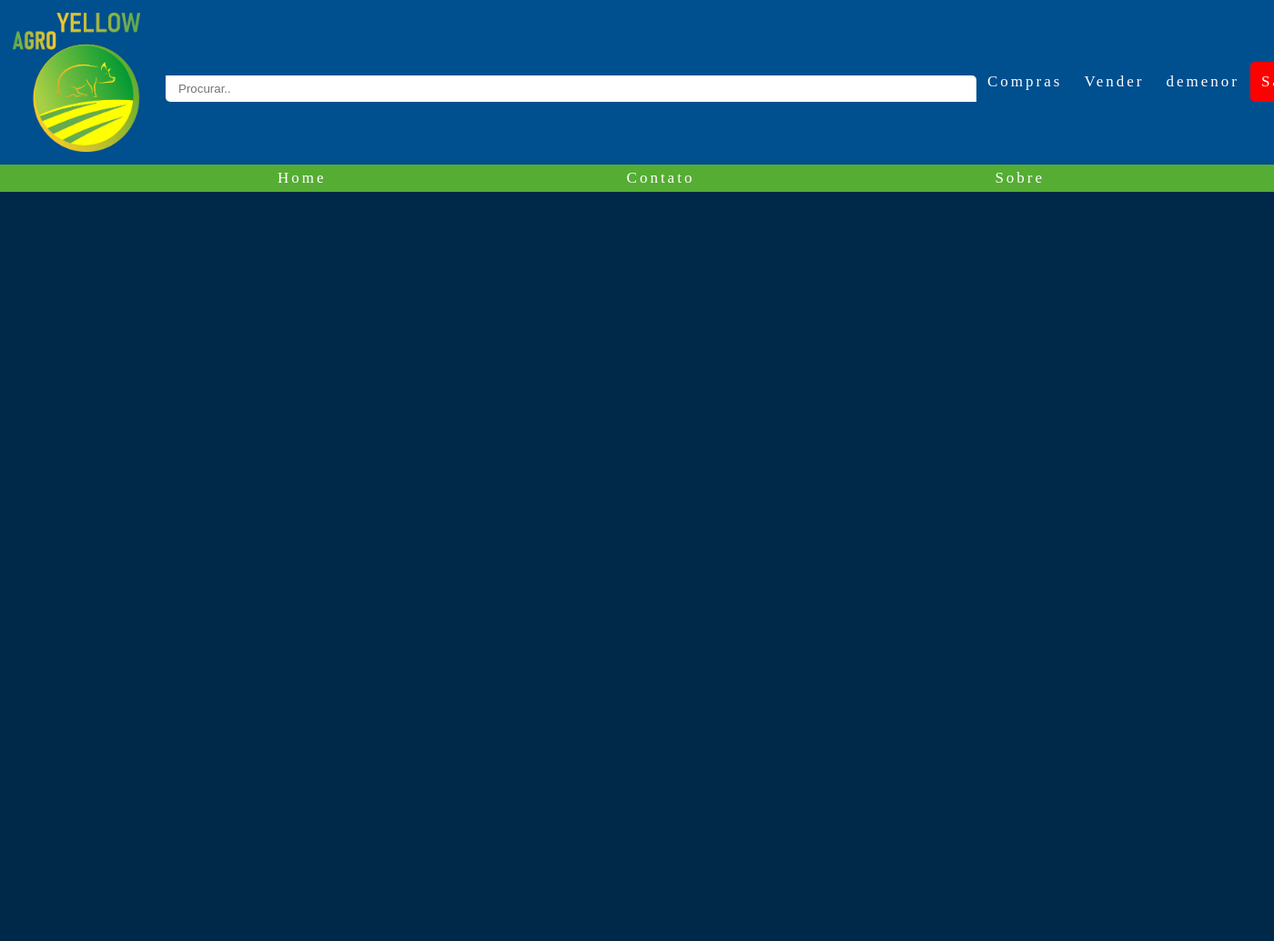
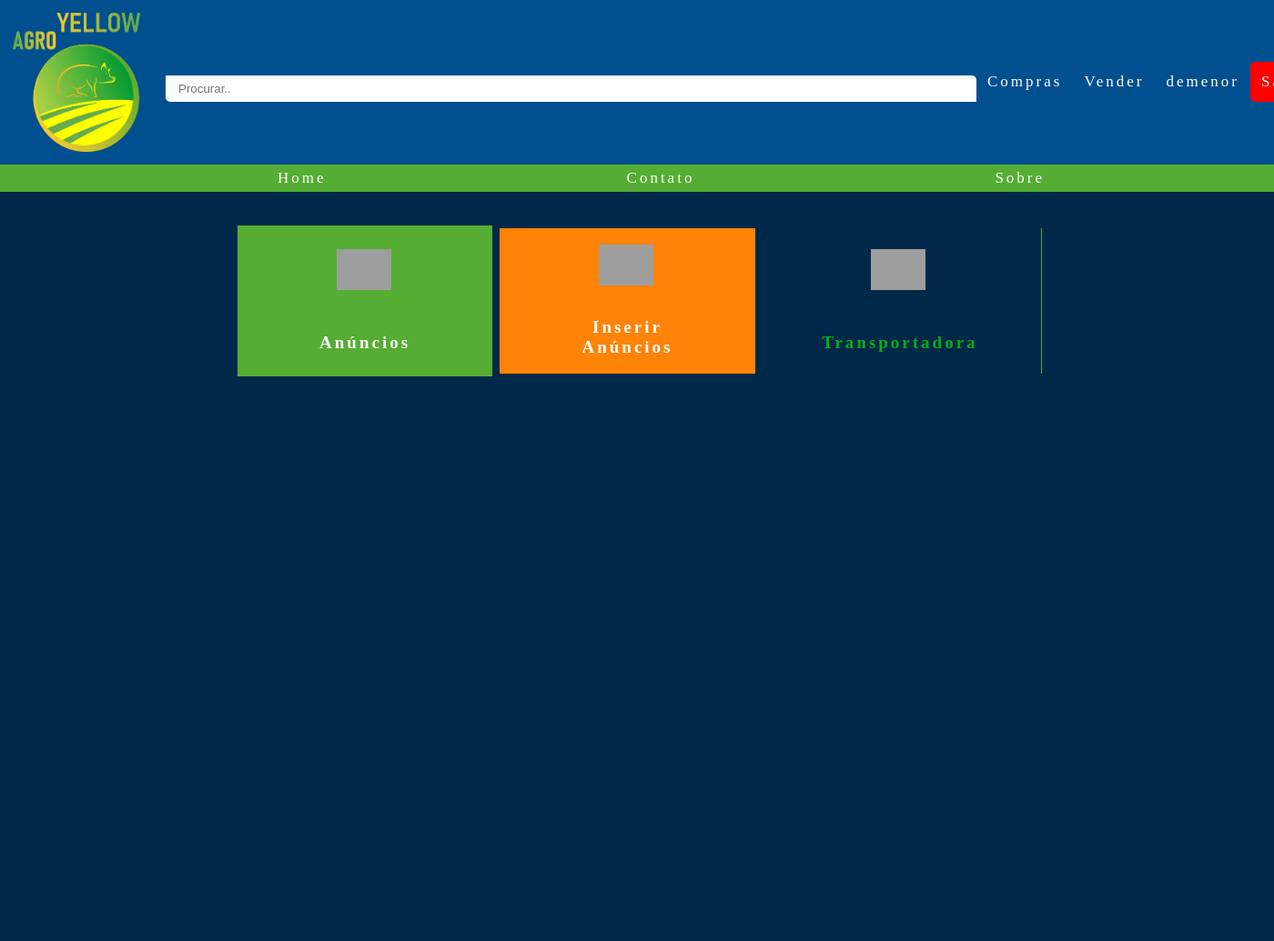
Before and after one commit to MrFahrenhei/agroyellow, a PHP site: page /home.php in a window 1400 px wide; the page is wider, and only the part inside the window is pictured. Shown: that part at 91% size. Before the commit the page ends 211 px from the top of that part, so only its background shows below. Run offline with PHP 8.4, Linux system fonts and the light colour scheme; a user stored in the database is signed in; grey boxes are pictures that could not be loaded.

Commit message:
CSS TA UM AÇO

```diff
--- a/home.php
+++ b/home.php
@@ -26,9 +26,31 @@ if (!isset($_SESSION['nome'])) {
         <title>HOME</title>
     </head>
     </body>
-    <header>
-        <?php include "navbar.php"; ?>
-    </header>
+      <header>
+          <?php include "navbar.php"; ?>
+      </header>
+      <div class="containerGeral mt-4">
+        <div class="homeLinks row mt-1 justify-content-center">
+          <div class="itensHome col-home mt-3 b-none px-1">
+            <a class="anuncios py-2" href="meusanuncios.php" title="Verificar o que eu já publiquei">
+              <img alt="Icone dos anuncios" src="https://cdn.mfrural.com.br/Content/layout_novo/img/home_icons/anuncios_opt.png" width="75" height="45">
+              <b>Anúncios</b>
+            </a>
+          </div>
+          <div class="itensHome col-home mt-3 b-none px-1">
+            <a class="publicar py-2" href="publicacoes.php" title="Gostaria de publicar algo?">
+              <img alt="Icone do publicar" src="https://cdn.mfrural.com.br/Content/layout_novo/img/home_icons/publicar_opt.png" width="75" height="45">
+              <b>Inserir <br> Anúncios</b>
+            </a>
+          </div>
+          <div class="col-home mt-3">
+              <a href="transportadoras.php" title="Verificar as transportadores do momento">
+                <img alt="Icone de Transporte" src="https://cdn.mfrural.com.br/Content/layout_novo/img/home_icons/avaliacao-trator_opt2.png" width="75" height="45">
+                Transportadora
+              </a>
+          </div>
+        </div>
+      </div>
 
     </body>
 </html>
--- a/navbar.php
+++ b/navbar.php
@@ -2,7 +2,7 @@
 <link rel="stylesheet" href="styles/navbar.css">
 
 <div id="navPrincipal" class="menuContainer fixed">
-  <div id="menuMaior">
+  <nav id="menuMaior">
       <div class="canto">
           <img src="src/logo.png"></img>
           <input type="text" placeholder="Procurar..">
@@ -14,12 +14,12 @@
             echo'<a style="background-color:red; border-radius:5px; !important" href="logout.php">Sair</a>';}
           ?>
       </div>
-  </div>
-  <div id="menuMenor">
+  </nav>
+  <nav id="menuMenor">
       <ul>
         <li><a href="#home">Home</a></li>
         <li><a href="#contact">Contato</a></li>
         <li><a href="#about">Sobre</a></li>
       </ul>
-  </div>
+  </nav>
 </div>
--- a/styles/css.css
+++ b/styles/css.css
@@ -60,9 +60,143 @@ hr {
     padding:0%;
     margin:0%;
 }
-#row {
-    width: 100%;
-    display: flex;
-  justify-content: center;
-  flex-wrap: wrap;
+.anuncios {
+    border:solid #484848;
+    padding-top:3px;
+    padding-bottom:3px;
+    margin:4px
+   }
+.row {
+    display:-ms-flexbox;
+    display:flex;
+    -ms-flex-wrap:wrap;
+    flex-wrap:wrap;
+    margin-right:-15px;
+    margin-left:-15px
 }
+
+.containerGeral {
+ padding-right:15px;
+ padding-left:15px;
+ margin-right:auto;
+ margin-left:auto;
+ width:98%;
+ min-height:100vh;
+}
+
+/* CSS auxiliar*/
+.mt-1 {
+    margin-top:.25rem!important
+}
+.mt-2{
+ margin-top:.5rem!important
+}
+.mt-3 {
+ margin-top:1rem!important
+}
+.mt-4 {
+    margin-top:1.5rem!important
+}
+
+.px-1 {
+    padding-right:.25rem!important;
+    padding-left:.25rem!important;
+}
+
+
+
+/* CSS Propriedades axuliar col-home*/
+div.col-home {
+    display:flex;
+    align-items:center;
+    justify-content:space-around;
+    height:160px;
+    border-right:1px solid #55ad33;
+    margin:20px 0
+}
+.col-home{
+ -webkit-box-flex:0;
+ -ms-flex:0 0 20%;
+ max-width:20%;
+ flex:0 0 20%;
+ position:relative;
+ width:100%;
+ min-height:1px;
+ padding-right:15px;
+ padding-left:15px;
+}
+div.col-home img {
+    max-height:45px;
+    width:auto;
+}
+div.col-home.b-none {
+    border:none;
+   }
+div.col-home a {
+    width:100%;
+    height:100%;
+    display:flex;
+    flex-direction:column;
+    justify-content:space-around;
+    align-items:center;
+    margin:18px 0;
+    position:relative;
+    color:#00ae1b;
+    text-align:center;
+    font-size:19px;
+    font-weight:600;
+    line-height:22px;
+}
+/*CSS APENAS PARA DEIXAR OS BOTÕES UM AÇO*/
+div.col-home .anuncios {
+    background-color:#55ad33;
+    color:#fff;
+    border:none
+}
+div.col-home .publicar {
+    background-color:#ff8306;
+    color:#fff;
+    border:none
+}
+
+
+
+
+
+
+
+
+
+/* CSS Formatação*/
+
+.flex-column {
+    -ms-flex-direction:column!important;
+    flex-direction:column!important
+}
+.justify-content-start{
+    -ms-flex-pack:start!important;
+    justify-content:flex-start!important
+}
+.justify-content-end {
+    -ms-flex-pack:end!important;
+    justify-content:flex-end!important
+}
+.justify-content-center {
+    -ms-flex-pack:center!important;
+    justify-content:center!important
+}
+.justify-content-between {
+    -ms-flex-pack:justify!important;
+    justify-content:space-between!important
+}
+.align-items-center {
+    -ms-flex-align:center!important;
+    align-items:center!important
+}
+.align-self-center {
+    -ms-flex-item-align:center!important;
+    align-self:center!important
+}
+.position-relative {
+     position:relative!important
+}
```
